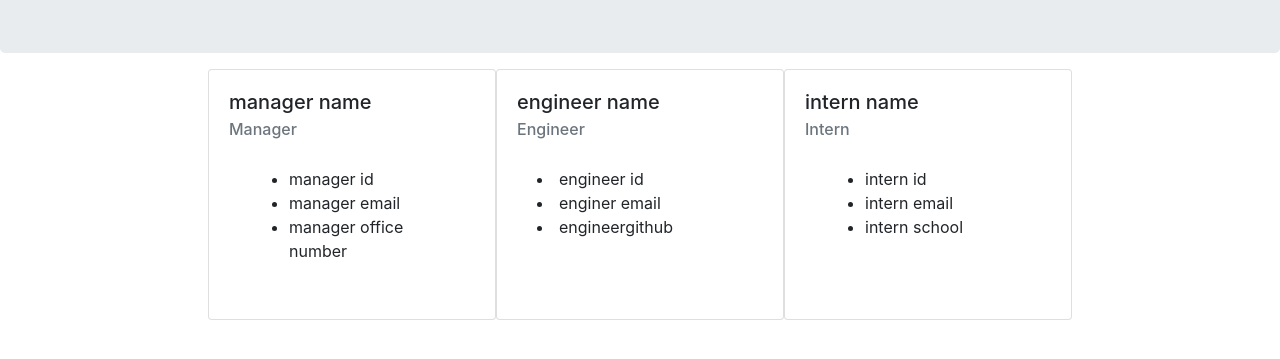
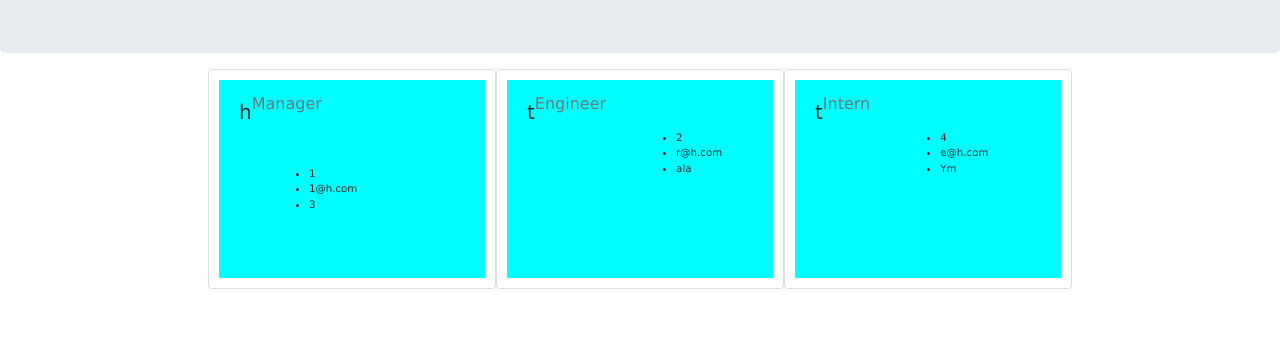
Before and after one commit to hanandadras/employee-profiles, a website: page team.html in a window 1280 px wide. Shown: the part 131-490 px from the top of the page. Drawn offline with nearby package versions, Linux system fonts and the light colour scheme.

```diff
--- a/src/generateteam.js
+++ b/src/generateteam.js
@@ -14,7 +14,6 @@
          </div>
         </div>
       </div>
-
         `
     }
     const generateEngineer = (engineer) => {
--- a/src/style.css
+++ b/src/style.css
@@ -10,11 +10,12 @@
     font-weight: bolder;
 }
 
-main {
+.card-body {
     display: flex;
+    background-color: cyan;
     flex-wrap: wrap;
     margin: 10px;
     justify-content: left;
-    font-size: 2em;
+    font-size: .8em;
     font-family: Verdana, Geneva, Tahoma, sans-serif
 }
--- a/team.html
+++ b/team.html
@@ -8,7 +8,7 @@
     <title>My Team</title>
     <link rel="stylesheet" href="https://stackpath.bootstrapcdn.com/bootstrap/4.3.1/css/bootstrap.min.css"
         integrity="sha384-ggOyR0iXCbMQv3Xipma34MD+dH/1fQ784/j6cY/iJTQUOhcWr7x9JvoRxT2MZw1T" crossorigin="anonymous">
-    <link rel="stylesheet" href="src/style.css">
+    <link rel="stylesheet" href="style.css">
 </head>
 <body>
     <div class="container-fluid">
@@ -24,28 +24,27 @@
 
         <div class="card" style="width: 18rem;">
         <div class="card-body">
-          <h5 class="card-title">manager name</h5>
+          <h5 class="card-title">h</h5>
           <h6 class="card-subtitle mb-2 text-muted">Manager</h6>
          <div class ="card-body">
          <ul>
-         <li>manager id</li>
-         <li> manager email</li>
-         <li>manager office number </li>
+         <li>1</li>
+         <li> 1@h.com</li>
+         <li>3 </li>
          </ul>
          </div>
         </div>
       </div>
 
-
         <div class="card" style="width: 18rem;">
         <div class="card-body">
-          <h5 class="card-title">engineer name</h5>
+          <h5 class="card-title">t</h5>
           <h6 class="card-subtitle mb-2 text-muted">Engineer</h6>
-         <div class ="card-body"
+         <div class ="card-body">
          <ul>
-         <li>engineer id</li>
-         <li> enginer email</li>
-         <li>engineergithub </li>
+         <li>2</li>
+         <li> r@h.com</li>
+         <li>ala </li>
 
          </ul>
          </div>
@@ -55,13 +54,13 @@
 
         <div class="card" style="width: 18rem;">
         <div class="card-body">
-          <h5 class="card-title">intern name</h5>
+          <h5 class="card-title">t</h5>
           <h6 class="card-subtitle mb-2 text-muted">Intern</h6>
          <div class ="card-body">
          <ul>
-         <li>intern id</li>
-         <li> intern email</li>
-         <li>intern school </li>
+         <li>4</li>
+         <li> e@h.com</li>
+         <li>Ym </li>
          </ul>
          </div>
         </div>
```
